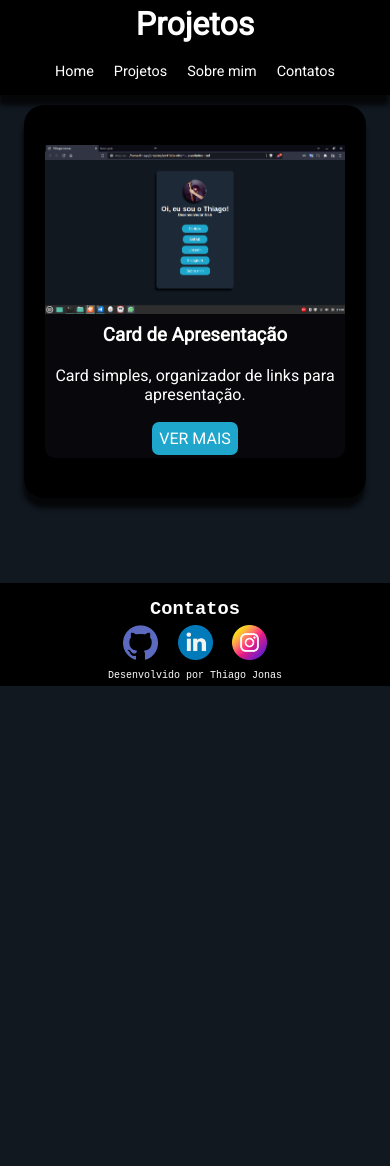
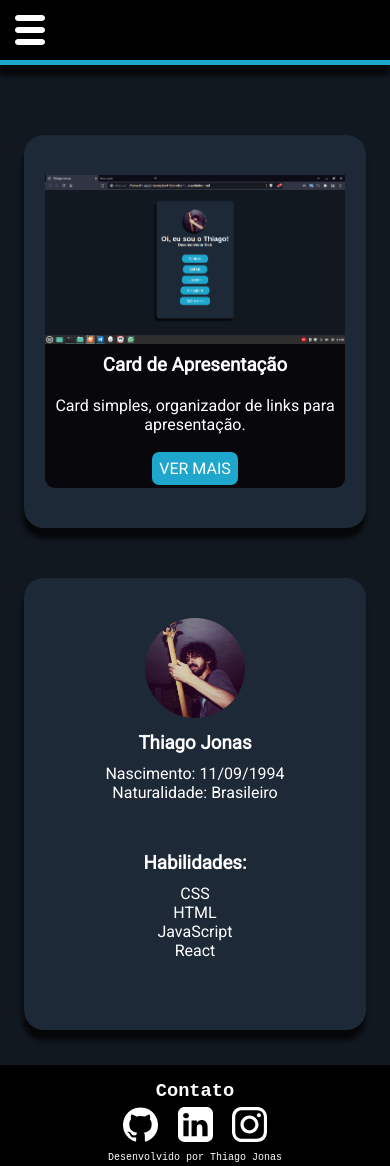
Before and after one commit to tjbass2021/meuportfolio-construcao, a plain HTML site: page index.html in a window 390 px wide. Before the commit the page ends 844 px from the top, so only its background shows below. Drawn offline with Linux system fonts and the light colour scheme.

Commit message:
modificações gerais

```diff
--- a/css/estilos2.css
+++ b/css/estilos2.css
@@ -7,6 +7,7 @@
 }
 
 body{
+    font-family: Roboto;
     width: 100%;
     background-color: #111820;
 }
@@ -20,26 +21,24 @@ header{
     flex-flow: row wrap;
     justify-content: space-between;
     align-items: center;
-    padding: 5px;
+    padding: 0 10px;
 
     font-family: Roboto;
     font-size: 100%;
+
+    border-bottom: 5px solid #1fa6cc;
 
     box-shadow: -1px 10px 5px 0px rgba(0,0,0,0.75);
 -webkit-box-shadow: -1px 10px 5px 0px rgba(0,0,0,0.75);
 -moz-box-shadow: -1px 10px 5px 0px rgba(0,0,0,0.75);
 }
 
-header img{
-    border-radius: 100%;
-    width: 160px;
-    padding: 10px;
-}
-header nav ul{
+
+header #menu ul{
     display: flex;
     flex-flow: row wrap;
 }
-header nav ul li a{
+header #menu ul li a{
     margin-top: 10px;
     display: block;
     text-decoration: none;
@@ -47,18 +46,38 @@ header nav ul li a{
     color: white;
     font-size: 100%;
 }
-header nav ul li a:hover{
+header #menu ul li a:hover{
     padding: 10px;
-    border-radius: 5px;
+    border-radius: 5px 5px 0 0;
 
     background-color: #1fa6cc;
 }
 
+header #menu ul li a:active{
+    background-color: aqua;
+    border-radius: 5px 5px 0 0;
+    padding: 10px;
+}
+
+#icon{
+    width: 50px;
+    padding: 10px;
+    filter: invert(100%);
+    display: none;
+}
+
+#oculto{
+    display: none;
+    box-shadow: -1px 10px 5px 0px rgba(0,0,0,0.75);
+-webkit-box-shadow: -1px 10px 5px 0px rgba(0,0,0,0.75);
+-moz-box-shadow: -1px 10px 5px 0px rgba(0,0,0,0.75);
+
+}
 /*Principal*/
 
 .principal{
     display: flex;
-    flex-direction: row;
+    flex-direction: column;
     padding: 5px;
     justify-items: center;
     align-items: center;
@@ -68,7 +87,7 @@ header nav ul li a:hover{
 
 .container{
     width: 90%;
-    margin: 50px auto;
+    margin: 10px auto;
 
 
 
@@ -115,6 +134,11 @@ header nav ul li a:hover{
 .card footer a:hover{
     padding: 10px;
 }
+.card footer a:active{
+    background-color: aqua;
+    border-radius: 5px;
+    padding: 10px;
+}
 .conteudo{
     flex-grow: 1;
     margin-bottom: 5px;
@@ -131,6 +155,49 @@ header nav ul li a:hover{
     width: 100%;
     padding: 15px auto;
 
+}
+
+/*SOBRE*/
+
+#sobre{
+    color: white;
+    display: flex;
+    flex-flow: row wrap;
+    justify-content: center;
+    align-items: center;
+    padding: 30px;
+    background-color: #1d2936;
+    border-radius: 20px;
+    width: 90%;
+    margin: 0 auto;
+
+    box-shadow: -1px 10px 5px 0px rgba(0,0,0,0.75);
+-webkit-box-shadow: -1px 10px 5px 0px rgba(0,0,0,0.75);
+-moz-box-shadow: -1px 10px 5px 0px rgba(0,0,0,0.75)
+
+}
+
+.caixa1, .habilidades{
+    margin: 10px;
+    text-align: center;
+}
+
+.info h3{
+    margin-bottom: 10px;
+}
+
+.habilidades{
+    padding: 30px;
+    border-left: 1px solid white;
+}
+
+.habilidades h3{
+    margin-bottom: 10px;
+}
+.caixa1 img{
+    width: 100px;
+    border-radius: 100%;
+    margin-bottom: 10px;
 }
 
 #contatos{
@@ -161,6 +228,7 @@ header nav ul li a:hover{
 #contatos .contatos li a img{
     width: 45px;
     padding: 5px;
+    filter: invert(100%);
 
 }
 #contatos .contatos li a:hover{
@@ -210,33 +278,11 @@ body::-webkit-scrollbar {
     align-items: center;
 }
 
-    .sobre{
-    align-self:stretch;
-
-    display: flex;
-    flex-flow: column wrap;
-    align-items: center;
-    color: white;
-    height: 600px;
-    background-color: black;
-    border-radius: 20px;
-    margin-top: 0;
-    margin-left: auto;
-    margin-right: auto;
-    margin-bottom: 50px;
-    padding: 10px;
-
-
-}
-   .sobre img{
-    width: 100px;
-    border-radius: 100%;
-}
 
     .container{
     width: 90%;
     margin-bottom: 50px;
-    margin-top: 100px;
+    margin-top: 10px;
     margin-left: auto;
     margin-right: auto;
 
@@ -251,14 +297,24 @@ body::-webkit-scrollbar {
     padding-top: 30px;
     padding-bottom: 30px;
 
-    background-color: black;
+    background-color: #1d2936;
     border-radius: 20px;
 
 
 }
-  }
+}
 
-@media (max-width: 434px){
+
+
+@media (max-width: 501px){
+    .habilidades{
+        padding: 30px;
+        border-left: 0 solid black;
+    }
+}
+
+
+@media (max-width: 454px){
     header{
         width: 100%;
         background-color: black;
@@ -267,7 +323,7 @@ body::-webkit-scrollbar {
         display: flex;
         flex-flow: column wrap;
         justify-content: center;
-        align-items: center;
+        align-items: flex-start;
         padding: 5px;
         /* border-bottom: 3px dashed white; */
         font-family: Roboto;
@@ -285,4 +341,41 @@ body::-webkit-scrollbar {
         font-size: 90%;
 
     }
+
+    #menu, header h1{
+        display: none;
+    }
+
+    #icon{
+        display: block;
+    }
+
+    #oculto:active{
+        color:#1fa6cc;
+    }
+
+
+    .container{
+        width: 90%;
+        margin-bottom: 50px;
+        margin-top: 130px;
+        margin-left: auto;
+        margin-right: auto;
+
+
+
+        display: flex;
+        flex-flow: row wrap;
+        /*nunca usar align-item no container, pois vai distorcer o objetivo do alinhamento entre as caixas caso alguma possua mais conteúdo que as outras*/
+        justify-content: center;
+
+
+        padding-top: 30px;
+        padding-bottom: 30px;
+
+        background-color: #1d2936;
+        border-radius: 20px;
+
+
+    }
 }
--- a/index.html
+++ b/index.html
@@ -11,15 +11,25 @@
 
 <body>
     <header>
-        <!-- <img width="100px" src="img/eu.jpg" alt=""> -->
+        <img id="icon" onclick="submenu()" src="img/menu-button_icon-icons.com_72989.svg" alt="">
+
+        <nav id="oculto">
+            <ul type="none">
+                <li><a href="index.html">HOME</a></li>
+                <li><a href="#projetos">PROJETOS</a></li>
+                <li><a href="#sobre">SOBRE MIM</a></li>
+                <li><a href="#contatos">CONTATO</a></li>
+            </ul>
+        </nav>
+
         <h1>Projetos</h1>
-        <!-- <h3>Portfólio de Projetos</h3> -->
-        <nav>
+
+        <nav id="menu">
             <ul type="none">
-                <li><a href="">Home</a></li>
-                <li><a href="">Projetos</a></li>
+                <li><a href="index.html">Home</a></li>
+                <li><a href="#projetos">Projetos</a></li>
                 <li><a href="#sobre">Sobre mim</a></li>
-                <li><a href="#contatos">Contatos</a></li>
+                <li><a href="#contatos">Contato</a></li>
 
             </ul>
         </nav>
@@ -27,7 +37,7 @@
 
     <div class="principal">
 
-        <main class="container">
+        <main class="container" id="projetos">
 
             <article class="card">
 
@@ -72,21 +82,48 @@
             </article> -->
 
         </main>
+        <section id="sobre">
+
+            <div class="caixa1">
+                <img src="img/eu.jpg" alt="Foto de Thiago Jonas" title="Thiago Jonas">
+
+                <div class="info">
+                    <h3>Thiago Jonas</h3>
+                    <ul type="none">
+                        <li><span>Nascimento: </span>11/09/1994</li>
+                        <li><span>Naturalidade: </span>Brasileiro</li>
+                    </ul>
+                </div>
+            </div>
+
+            <div class="habilidades">
+                <h3>Habilidades:</h3>
+                <ul type="none">
+                    <li>CSS</li>
+                    <li>HTML</li>
+                    <li>JavaScript</li>
+                    <li>React</li>
+                </ul>
+            </div>
+
+        </section>
     </div>
 
     <footer id="contatos">
-        <h3>Contatos</h3>
+        <h3>Contato</h3>
         <nav class="contatos">
             <ul type="none">
                 <li>
-                    <a href=""><img src="img/github.png" alt="GitHub"></a>
-                    <a href=""><img src="img/linkedin.png" alt="LinkedIn"></a>
-                    <a href=""><img src="img/instagram.png" alt="Instagram"></a>
+                    <a href=""><img src="img/github.svg" alt="GitHub"></a>
+                    <a href=""><img src="img/linkedin.svg" alt="LinkedIn"></a>
+                    <a href=""><img src="img/Instagram.svg" alt="Instagram"></a>
                 </li>
             </ul>
         </nav>
         <p>Desenvolvido por Thiago Jonas</p>
     </footer>
 
+    <script src="scripts/responsive-menu.js"></script>
+
 </body>
 </html>
--- /dev/null
+++ b/scripts/responsive-menu.js
@@ -0,0 +1,26 @@
+let valor = 0
+
+function submenu(){
+
+    if(valor == 0){
+        document.getElementById('oculto').style.display = 'block';
+        document.getElementById('oculto').style.position = 'fixed';
+        document.getElementById('oculto').style.padding = '10px';
+        document.getElementById('oculto').style.borderRadius = '10px';
+        document.getElementById('oculto').style.top = '80px';
+        document.getElementById('oculto').style.backgroundColor = 'black';
+        valor = 1;
+    }else if(valor == 1){
+        document.getElementById('oculto').style.display = 'none';
+        valor = 0;
+    }
+}
+
+function ocult(){
+
+    if(valor == 1){
+        document.getElementById('oculto').style.display = 'none';
+
+        valor = 0;
+    }
+}
```
Also changed, not shown: img/Instagram.svg (added), img/github.svg (added), img/linkedin.svg (added), img/menu-button_icon-icons.com_72989.svg (added).
